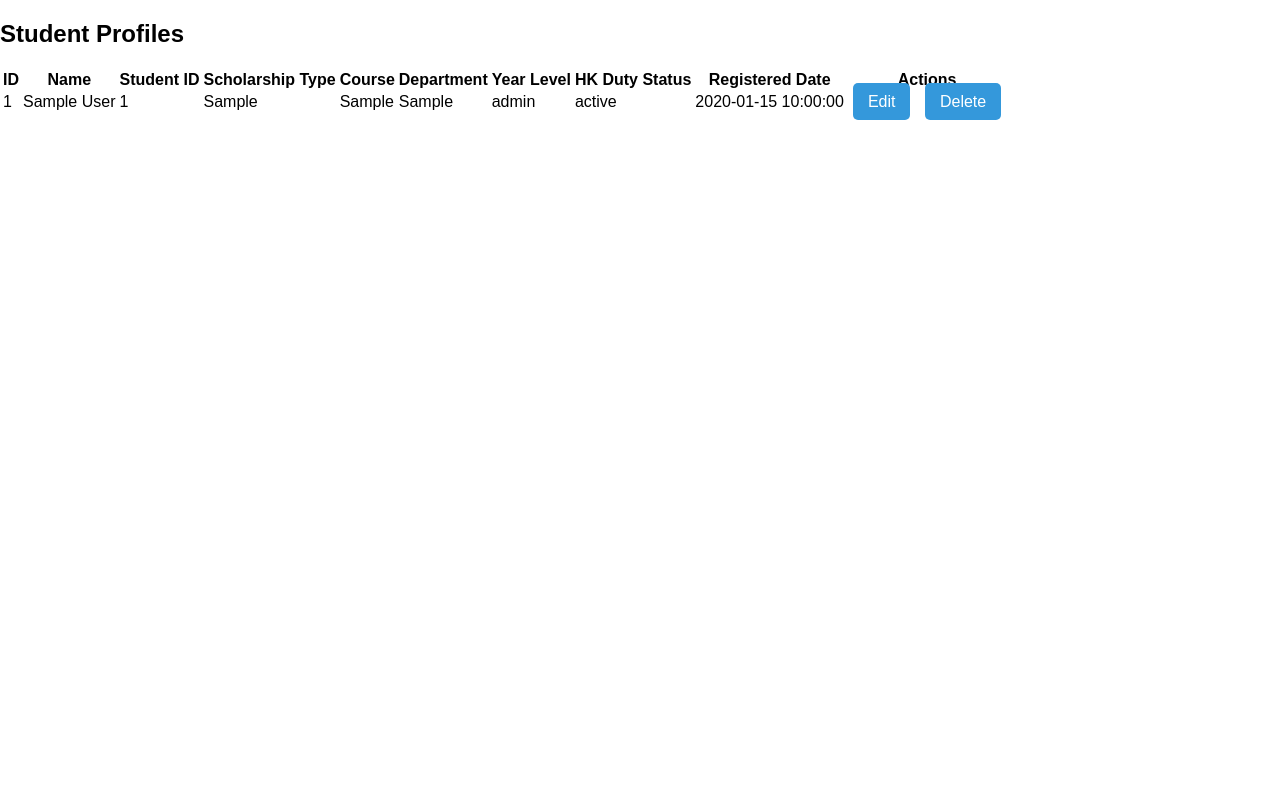
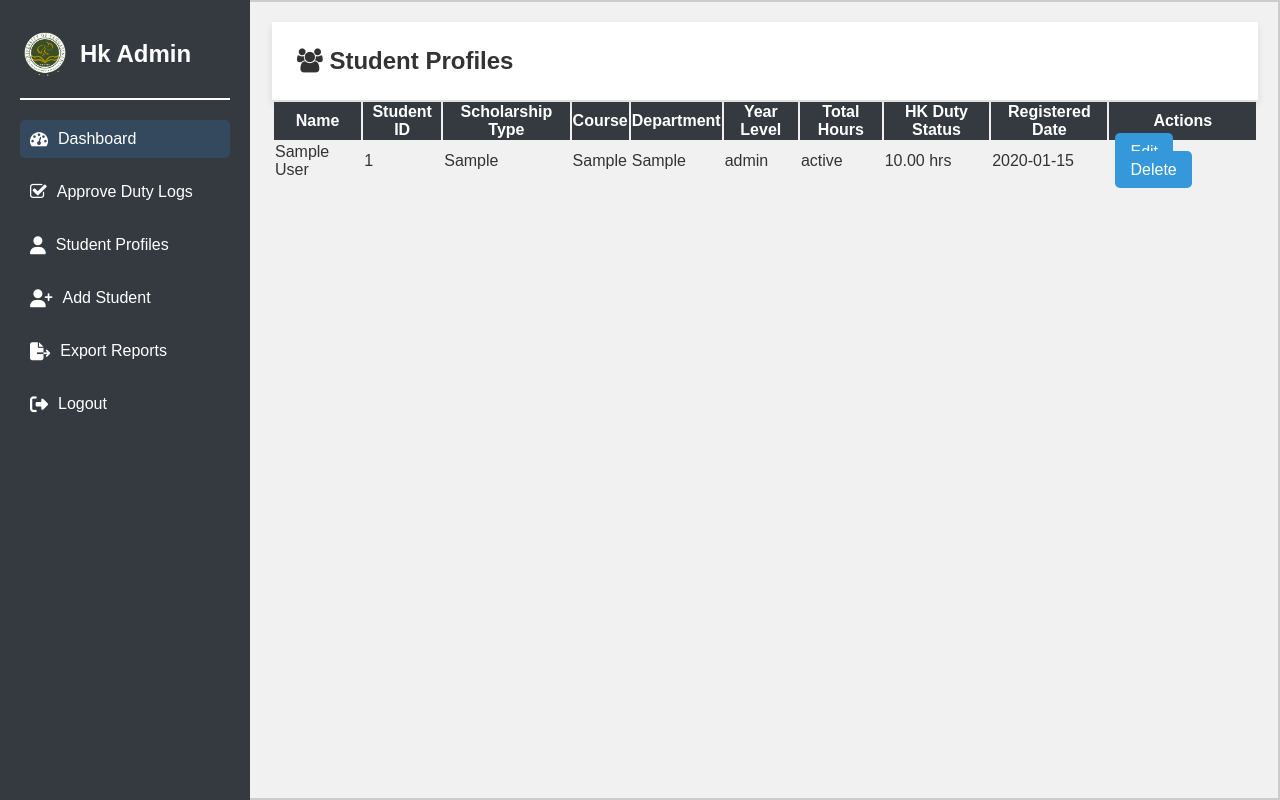
Before and after one commit to ErwinZack/duty-tracker, a PHP site: page /admin/student_profiles.php in a window 1280 px wide. Run offline with PHP 8.4, Linux system fonts and the light colour scheme; a user stored in the database is signed in; tables that the repository leaves empty hold one stand-in row (values such as "Sample post").

Commit message:
Update student_profiles.php

```diff
--- a/admin/student_profiles.php
+++ b/admin/student_profiles.php
@@ -33,21 +33,34 @@ if (isset($_GET['delete'])) {
     <meta name="viewport" content="width=device-width, initial-scale=1.0">
     <title>Student Profiles</title>
     <link rel="stylesheet" href="../assets/admin.css">
+    <script src="../assets/dashboard.js"></script>
+    <link rel="stylesheet" href="https://cdnjs.cloudflare.com/ajax/libs/font-awesome/6.4.2/css/all.min.css">
+    <link rel="stylesheet" href="https://cdnjs.cloudflare.com/ajax/libs/font-awesome/4.7.0/css/font-awesome.min.css">
 </head>
 
 <body>
-    <div class="student-profiles-container">
-        <h2>Student Profiles</h2>
+    <div class="dashboard-container">
+        <!-- Match with approved_duties.php -->
+
+        <?php include '../admin/includes/sidebar.php'; ?>
+
+        <main class="main-content">
+            <!-- Match with approved_duties.php -->
+            <header class="header-container">
+                <h2><i class="fa fa-users"></i> Student Profiles</h2>
+            </header>
+
+            <section class="table-container">
                 <table>
                     <thead>
                         <tr>
-                    <th>ID</th>
                             <th>Name</th>
                             <th>Student ID</th>
                             <th>Scholarship Type</th>
                             <th>Course</th>
                             <th>Department</th>
                             <th>Year Level</th>
+                            <th>Total Hours</th>
                             <th>HK Duty Status</th>
                             <th>Registered Date</th>
                             <th>Actions</th>
@@ -56,15 +69,16 @@ if (isset($_GET['delete'])) {
                     <tbody>
                         <?php foreach ($students as $student): ?>
                         <tr>
-                    <td><?php echo $student['id']; ?></td>
-                    <td><?php echo $student['name']; ?></td>
-                    <td><?php echo $student['student_id']; ?></td>
-                    <td><?php echo $student['scholarship_type']; ?></td>
-                    <td><?php echo $student['course']; ?></td>
-                    <td><?php echo $student['department']; ?></td>
-                    <td><?php echo $student['year_level']; ?></td>
-                    <td><?php echo $student['hk_duty_status']; ?></td>
-                    <td><?php echo $student['created_at']; ?></td>
+                            <td><?php echo htmlspecialchars($student['name']); ?></td>
+                            <td><?php echo htmlspecialchars($student['student_id']); ?></td>
+                            <td><?php echo htmlspecialchars($student['scholarship_type']); ?></td>
+                            <td><?php echo htmlspecialchars($student['course']); ?></td>
+                            <td><?php echo htmlspecialchars($student['department']); ?></td>
+                            <td><?php echo htmlspecialchars($student['year_level']); ?></td>
+                            <td><?php echo htmlspecialchars($student['hk_duty_status']); ?></td>
+                            <td><?php echo htmlspecialchars($student['total_hours']); ?> hrs</td>
+
+                            <td><?php echo date('Y-m-d', strtotime($student['created_at'])); ?></td>
                             <td>
                                 <a href="edit_student_profile.php?id=<?php echo $student['id']; ?>" class="btn">Edit</a>
                                 <a href="?delete=<?php echo $student['id']; ?>" class="btn"
@@ -74,6 +88,8 @@ if (isset($_GET['delete'])) {
                         <?php endforeach; ?>
                     </tbody>
                 </table>
+            </section>
+        </main>
     </div>
 </body>
 
```
Lines whose indentation alone changed are shown as unchanged.
